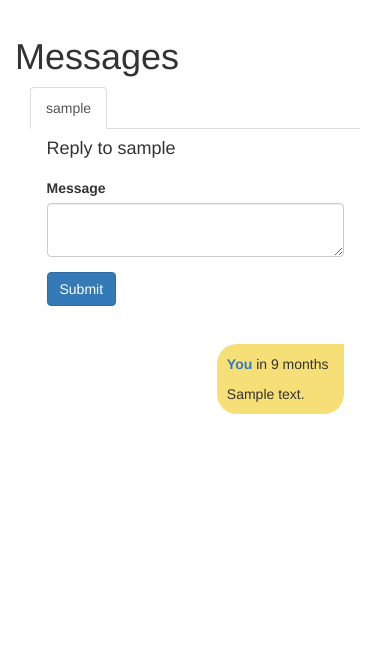
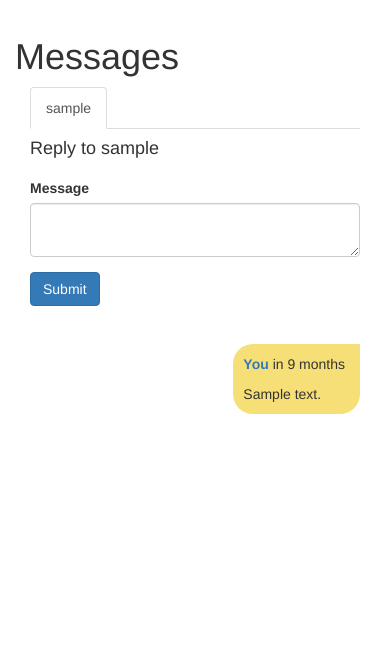
Before and after one commit to victor-aunon/microblog, a Flask app: page /messages in a window 390 px wide. Shown: the part 55-717 px from the top of the page. Run offline with Flask 2, Linux system fonts and the light colour scheme; a user stored in the database is signed in; data comes from the database, SQL or seed files in the repository; tables that the repository leaves empty hold one stand-in row (values such as "Sample post"); some libraries are stand-ins or nearby versions.

Commit message:
Styles.css updated

```diff
--- a/app/static/css/styles.css
+++ b/app/static/css/styles.css
@@ -6,22 +6,22 @@
 
 /* Some divs width */
 .tab-content {
-    width: 80%;
-    margin-left: 10%;
+    width: 100%;
+    margin-left: 0%;
 }
 
 #messages {
-    width: 80%;
+    width: 100%;
 }
 
-@media only screen and (max-device-width: 800px) {
+@media (min-width: 992px) {
     .tab-content {
-        width: 90%;
-        margin-left: 5%;
+        width: 80%;
+        margin-left: 10%;
     };
 
     #messages{
-        width: 90%;
+        width: 80%;
     }
 }
 
@@ -42,7 +42,7 @@
     float:left;
     width:fit-content;
     clear:none;
-    max-width: 60%;
+    max-width: 75%;
     padding:10px;
     margin-top: 8px;
     margin-bottom: 8px;
@@ -60,7 +60,7 @@
     float:right;
     width:fit-content;
     clear:none;
-    max-width: 60%;
+    max-width: 75%;
     padding:10px;
     margin-top: 8px;
     margin-bottom: 8px;
```
